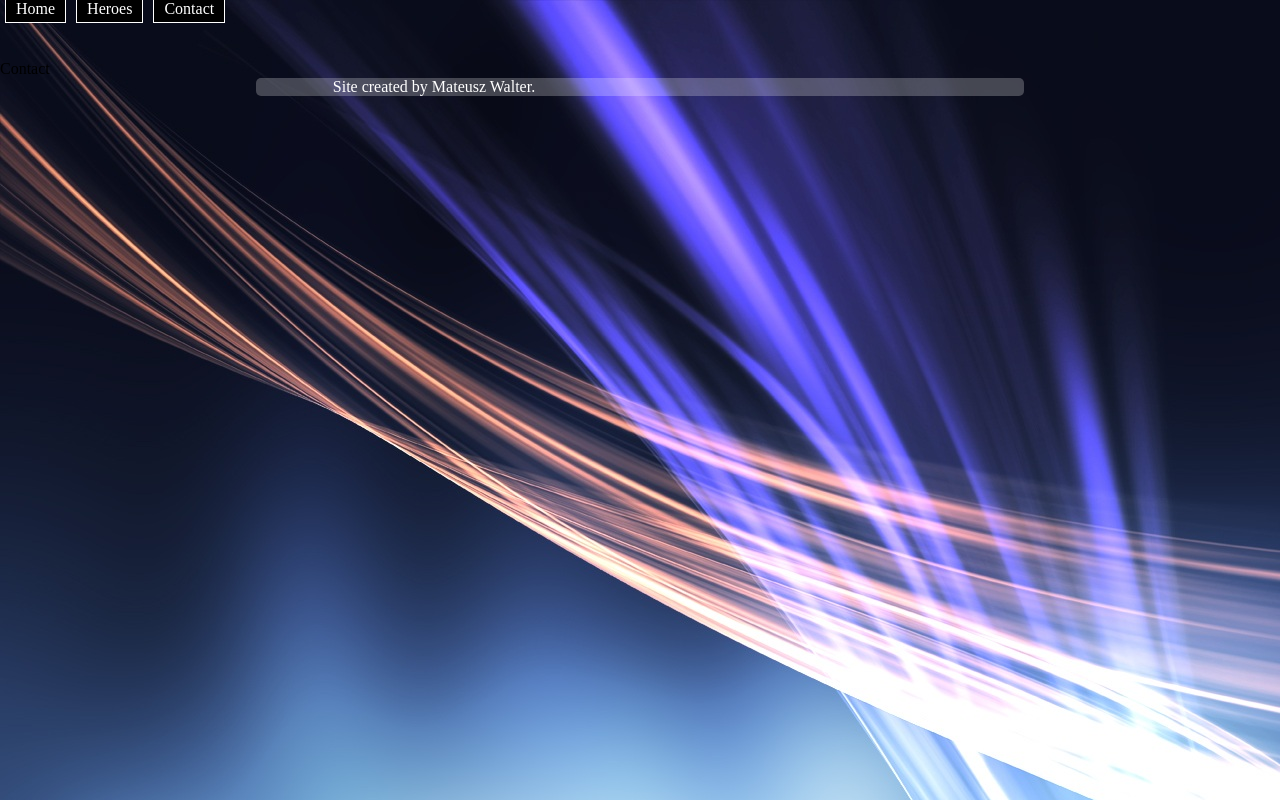
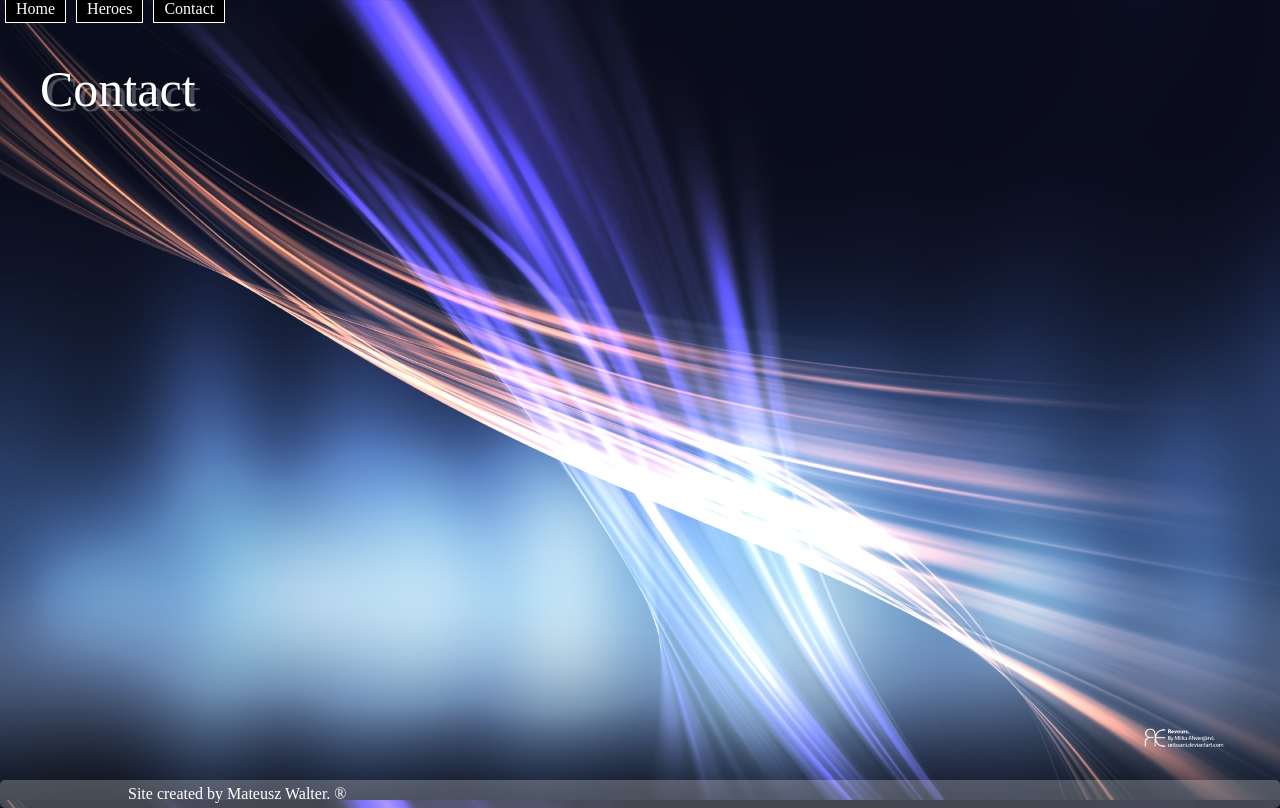
Before and after one commit to mateu52/heroes-projekt, a Next.js app: page /Contact in a window 1280 px wide. Built offline with nearby package versions, Linux system fonts and the light colour scheme.

Commit message:
style list

```diff
--- a/components/Footer.js
+++ b/components/Footer.js
@@ -2,7 +2,7 @@ import styles from '../styles/Footer.module.css';
 export default function Footer(){
     return(
         <div className={styles.container}>
-            <p className={styles.container_p}>Site created by Mateusz Walter.</p>
+            <p className={styles.container_p}>Site created by Mateusz Walter. &reg;</p>
         </div>
     )
 }
--- a/components/Layout.js
+++ b/components/Layout.js
@@ -1,11 +1,12 @@
 import Header from './Header';
 import Footer from './Footer';
+import styles from '../styles/Layout.module.css'
 export default function Layout({children}){
     return(
-        <>
+        <div className={styles.container} >
             <Header />
             {children}
             <Footer />
-        </>
+        </div>
     )
 }
--- a/pages/Contact.js
+++ b/pages/Contact.js
@@ -1,7 +1,8 @@
+import styles from '../styles/Contact.module.css';
 export default function Contact() {
     return (
-        <p>Contact</p>
+        <div className={styles.container}>
+            <p className={styles.container_p}>Contact</p>
+        </div>
     )
-
-
-  }
+}
--- /dev/null
+++ b/styles/Contact.module.css
@@ -0,0 +1,9 @@
+.container {
+    height: 90vh;
+}
+.container_p{
+    margin: 0 0 0 40px;
+    font-size: 50px;
+    color: white;
+    text-shadow: 5px 5px rgba(255, 255, 255, 0.253);
+  }
--- a/styles/Footer.module.css
+++ b/styles/Footer.module.css
@@ -1,13 +1,16 @@
 .container {
     background-color: rgba(255, 255, 255, 0.239);
-    width: 60%;
+    width: 100%;
     margin:auto;
     min-width: min-content;
     border-radius: 5px;
     color:white;
-    /* bottom: 0; */
+    position: relative;
+    bottom: 0;
+    left: 0;
+    z-index: 1000;
 }
 .container_p {
-    padding:0 10%;
+    padding:5px 10%;
     text-wrap: nowrap;
 }
--- /dev/null
+++ b/styles/Heroes.module.css
@@ -0,0 +1,48 @@
+.container {
+  background-color: rgba(255, 255, 255, 0.76);
+  height: 90%;
+  width: 30%;
+  margin-left: 30px;
+  min-width: min-content;
+  position: relative;
+  z-index: 1;
+  margin-bottom: 100px;
+  overflow: auto;
+}
+
+.title {
+  font-size: 24px;
+  text-align: center;
+  padding: 5px 0 10px 0;
+  border-bottom: 1px white solid;
+  margin-bottom: 5px;
+}
+
+.link {
+  text-decoration: none;
+}
+
+.link p {
+  padding: 3px 0 0 10px;
+}
+
+.ul_list {
+  display: flex;
+  flex-direction: column;
+  justify-content: flex-start;
+  flex-wrap: no-wrap;
+  font-weight: 500;
+  margin-bottom: 20px !important;
+}
+
+.li_list {
+  list-style: none;
+}
+
+.ul_list li:nth-child(even) p {
+  color: #5b3700;
+}
+
+.ul_list li:nth-child(odd) p {
+  color: #0052cd;
+}
--- /dev/null
+++ b/styles/Heroes.module.min.css
@@ -0,0 +1 @@
+.container{background-color:rgba(255,255,255,0.76);height:90%;width:30%;margin-left:30px;min-width:min-content;position:relative;z-index:1;margin-bottom:100px;overflow:auto}.title{font-size:24px;text-align:center;padding:5px 0 10px 0;border-bottom:1px white solid;margin-bottom:5px}.link{text-decoration:none}.link p{padding:3px 0 0 10px}.ul_list{display:flex;flex-direction:column;justify-content:flex-start;flex-wrap:no-wrap;font-weight:500;margin-bottom:20px !important}.li_list{list-style:none}.ul_list li:nth-child(even) p{color:#5b3700}.ul_list li:nth-child(odd) p{color:#0052cd}
--- a/styles/Heroes.module.scss
+++ b/styles/Heroes.module.scss
@@ -1,14 +1,21 @@
 .container {
     background-color: rgba(255, 255, 255, 0.76);
-    height: 100%;
+    height: 90%;
     width: 30%;
     margin-left: 30px;
     min-width: min-content;
+    // margin: 50px;
+    position: relative;
+    z-index: 1;
+    margin-bottom: 100px;
+    overflow: auto;
 }
 .title {
     font-size: 24px;
     text-align: center;
-    padding: 5px 0 10px 0 ;
+    padding: 5px 0 10px 0;
+    border-bottom: 1px white solid;
+    margin-bottom: 5px;
 }
 .link {
     text-decoration: none;
@@ -20,8 +27,9 @@
     display: flex;
     flex-direction: column;
     justify-content: flex-start;
-    flex-wrap: wrap;
+    flex-wrap: no-wrap;
     font-weight: 500;
+    margin-bottom: 20px !important;
 }
 .li_list{
     list-style: none;
--- a/styles/Home.module.css
+++ b/styles/Home.module.css
@@ -1,5 +1,6 @@
 .container {
   padding: 2rem;
+  height: 90vh;
 }
 .container_h1{
   color: white;
--- /dev/null
+++ b/styles/Layout.module.css
@@ -0,0 +1,5 @@
+.container {
+    display: flex;
+    flex-direction: column;
+    height: 100%;
+}
--- a/styles/globals.css
+++ b/styles/globals.css
@@ -7,4 +7,7 @@
 }
 html{
   background-image: url('../image/dark_abstract_colors.jpg');
+  background-repeat: no-repeat;
+  background-attachment: fixed;
+  background-size: cover;
 }
```
